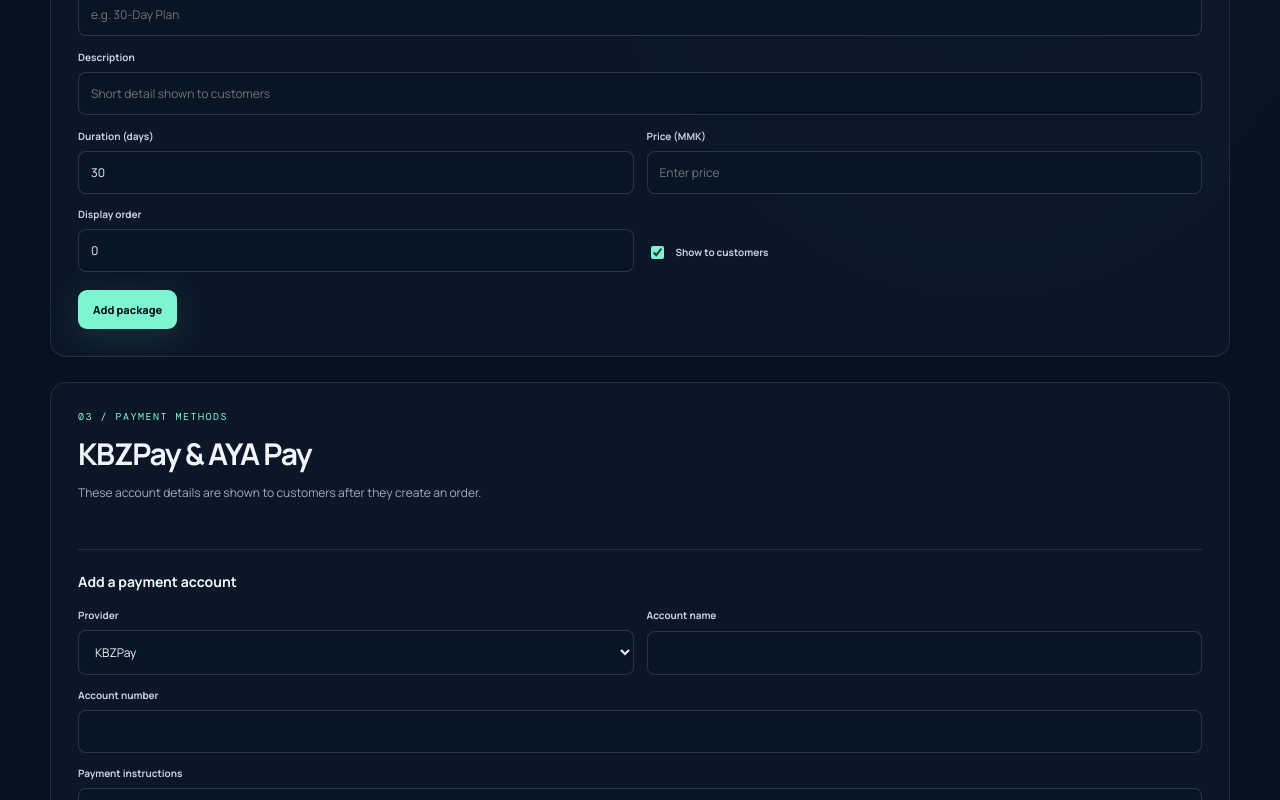
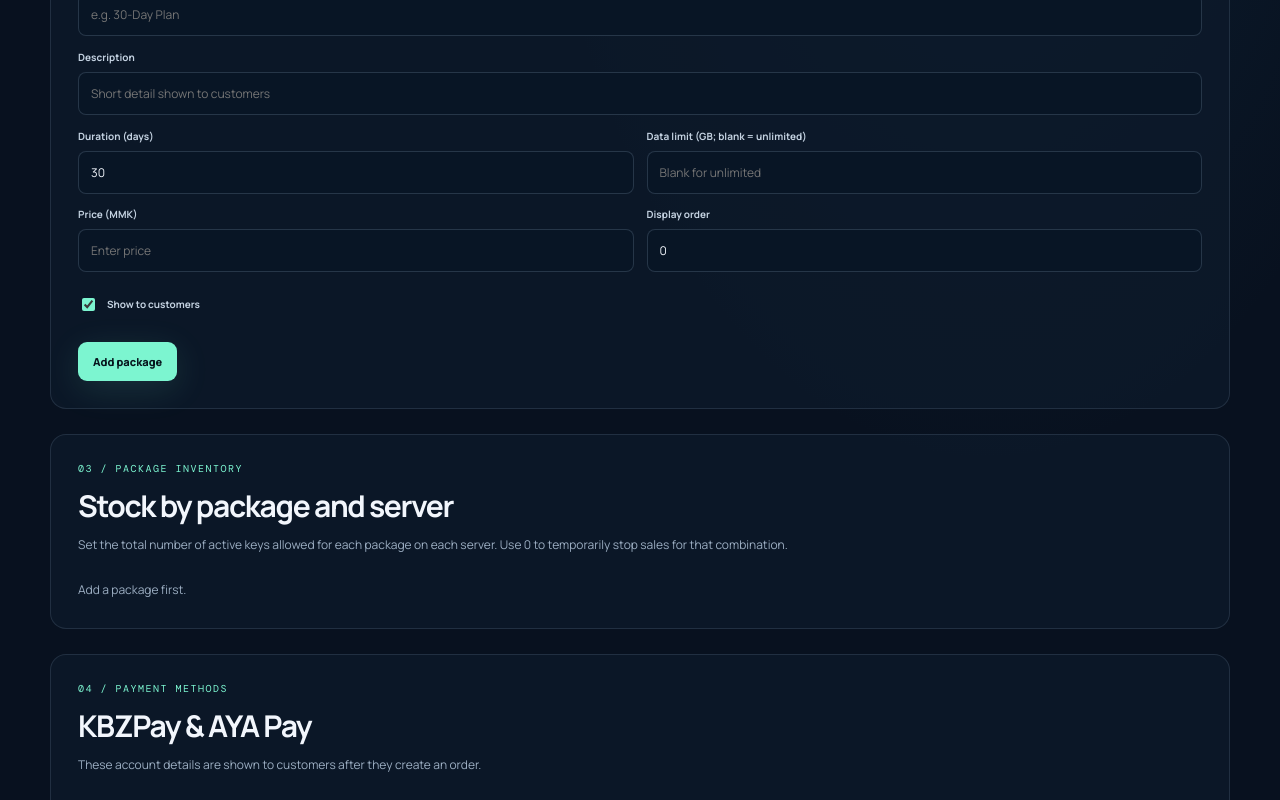
Before and after one commit to joyboyerickinter/JBE-OUTLINE-VPN, a Next.js app: page /admin in a window 1280 px wide. Shown: the part 880-1680 px from the top of the page. Built offline with nearby package versions, Linux system fonts and the light colour scheme.

Commit message:
Add package data limits and per-server package stock controls

```diff
--- a/app/admin/page.tsx
+++ b/app/admin/page.tsx
@@ -8,10 +8,10 @@
     Telegram?: { WebApp?: { initData: string; ready: () => void; expand: () => void; colorScheme?: string } };
   }
 }
-type PackageItem = { id: string; name: string; description: string; duration_days: number; price_mmk: number; active: boolean; sort_order: number };
+type PackageItem = { id: string; name: string; description: string; duration_days: number; price_mmk: number; data_limit_gb: number | null; active: boolean; sort_order: number };
 type PaymentItem = { id: string; provider: "KBZPay" | "AYAPay"; account_name: string; account_number: string; instructions: string; active: boolean; sort_order: number };
 type ServerItem = { id: string; name: string; region: string; env_slot: number; stock_limit: number; active: boolean; sort_order: number; active_keys: number; available_stock: number };
-const emptyPackage = { name: "", description: "", duration_days: "30", price_mmk: "", active: true, sort_order: "0" };
+const emptyPackage = { name: "", description: "", duration_days: "30", price_mmk: "", data_limit_gb: "", active: true, sort_order: "0" };
 const emptyPayment = { provider: "KBZPay" as "KBZPay" | "AYAPay", account_name: "", account_number: "", instructions: "", active: true, sort_order: "0" };
 const money = (amount: number) => new Intl.NumberFormat("en-US").format(amount) + " Ks";
 
@@ -22,6 +22,7 @@
   const [servers, setServers] = useState<ServerItem[]>([]);
   const [serverForms, setServerForms] = useState<Record<string, { name: string; region: string; stock_limit: string; active: boolean; sort_order: string }>>({});
   const [packageForm, setPackageForm] = useState(emptyPackage);
+  const [stockForms, setStockForms] = useState<Record<string, string>>({});
   const [paymentForm, setPaymentForm] = useState(emptyPayment);
   const [editingPackage, setEditingPackage] = useState<string | null>(null);
   const [editingPayment, setEditingPayment] = useState<string | null>(null);
@@ -45,6 +46,17 @@
       const loadedServers: ServerItem[] = serverData.servers ?? [];
       setServers(loadedServers);
       setServerForms(Object.fromEntries(loadedServers.map((server) => [server.id, { name: server.name, region: server.region, stock_limit: String(server.stock_limit), active: server.active, sort_order: String(server.sort_order) }])));
+      const stockResponse = await fetch("/api/admin/package-stock", { headers: { "x-telegram-init-data": raw }, cache: "no-store" });
+      const stockData = await stockResponse.json();
+      if (!stockResponse.ok) throw new Error(stockData.error ?? "Could not load package stock.");
+      const stockMap: Record<string, string> = {};
+      for (const pkg of (data.packages ?? []) as PackageItem[]) {
+        for (const server of loadedServers) {
+          const row = (stockData.rows ?? []).find((entry: { package_id: string; server_id: string; stock_limit: number }) => entry.package_id === pkg.id && entry.server_id === server.id);
+          stockMap[`${pkg.id}:${server.id}`] = String(row?.stock_limit ?? 0);
+        }
+      }
+      setStockForms(stockMap);
       setError("");
     } catch (reason) { setError(reason instanceof Error ? reason.message : "Could not load admin settings."); }
     finally { setLoading(false); }
@@ -63,7 +75,7 @@
     try {
       const response = await fetch("/api/admin/packages", { method: "POST", headers: headers(), body: JSON.stringify({
         ...(editingPackage ? { id: editingPackage } : {}), ...packageForm,
-        duration_days: Number(packageForm.duration_days), price_mmk: Number(packageForm.price_mmk), sort_order: Number(packageForm.sort_order),
+        duration_days: Number(packageForm.duration_days), price_mmk: Number(packageForm.price_mmk), data_limit_gb: packageForm.data_limit_gb.trim() === "" ? null : Number(packageForm.data_limit_gb), sort_order: Number(packageForm.sort_order),
       }) });
       const data = await response.json();
       if (!response.ok) throw new Error(data.error ?? "Could not save package.");
@@ -118,18 +130,23 @@
 
       <section className="admin-panel">
         <div className="section-heading"><div><p className="eyebrow">02 / PRODUCT CATALOG</p><h2>VPN packages</h2><p className="panel-note">Add the three packages customers can buy.</p></div></div>
-        <div className="admin-items">{packages.map((item) => <article className={item.active ? "admin-item" : "admin-item inactive"} key={item.id}><div><b>{item.name}</b><p>{item.duration_days} days · {money(item.price_mmk)} · {item.active ? "Active" : "Inactive"}</p>{item.description && <small>{item.description}</small>}</div><div className="admin-item-actions"><button className="small-button" onClick={() => { setEditingPackage(item.id); setPackageForm({ name: item.name, description: item.description, duration_days: String(item.duration_days), price_mmk: String(item.price_mmk), active: item.active, sort_order: String(item.sort_order) }); }}>Edit</button>{item.active && <button className="small-button danger-button" disabled={busy} onClick={() => void deactivate("packages", item.id)}>Deactivate</button>}</div></article>)}</div>
+        <div className="admin-items">{packages.map((item) => <article className={item.active ? "admin-item" : "admin-item inactive"} key={item.id}><div><b>{item.name}</b><p>{item.duration_days} days · {item.data_limit_gb == null ? "Unlimited data" : `${item.data_limit_gb} GB`} · {money(item.price_mmk)} · {item.active ? "Active" : "Inactive"}</p>{item.description && <small>{item.description}</small>}</div><div className="admin-item-actions"><button className="small-button" onClick={() => { setEditingPackage(item.id); setPackageForm({ name: item.name, description: item.description, duration_days: String(item.duration_days), price_mmk: String(item.price_mmk), data_limit_gb: item.data_limit_gb == null ? "" : String(item.data_limit_gb), active: item.active, sort_order: String(item.sort_order) }); }}>Edit</button>{item.active && <button className="small-button danger-button" disabled={busy} onClick={() => void deactivate("packages", item.id)}>Deactivate</button>}</div></article>)}</div>
         <form className="admin-form" onSubmit={savePackage}>
           <h3>{editingPackage ? "Edit package" : "Add a package"}</h3>
           <label>Package name<input required maxLength={80} value={packageForm.name} onChange={(e) => setPackageForm({ ...packageForm, name: e.target.value })} placeholder="e.g. 30-Day Plan" /></label>
           <label>Description<input maxLength={240} value={packageForm.description} onChange={(e) => setPackageForm({ ...packageForm, description: e.target.value })} placeholder="Short detail shown to customers" /></label>
-          <div className="admin-form-grid"><label>Duration (days)<input required type="number" min="1" max="3650" value={packageForm.duration_days} onChange={(e) => setPackageForm({ ...packageForm, duration_days: e.target.value })} /></label><label>Price (MMK)<input required type="number" min="0" step="1" value={packageForm.price_mmk} onChange={(e) => setPackageForm({ ...packageForm, price_mmk: e.target.value })} placeholder="Enter price" /></label><label>Display order<input type="number" value={packageForm.sort_order} onChange={(e) => setPackageForm({ ...packageForm, sort_order: e.target.value })} /></label><label className="checkbox-label"><input type="checkbox" checked={packageForm.active} onChange={(e) => setPackageForm({ ...packageForm, active: e.target.checked })} /> Show to customers</label></div>
+          <div className="admin-form-grid"><label>Duration (days)<input required type="number" min="1" max="3650" value={packageForm.duration_days} onChange={(e) => setPackageForm({ ...packageForm, duration_days: e.target.value })} /></label><label>Data limit (GB; blank = unlimited)<input type="number" min="1" max="1000000" value={packageForm.data_limit_gb} onChange={(e) => setPackageForm({ ...packageForm, data_limit_gb: e.target.value })} placeholder="Blank for unlimited" /></label><label>Price (MMK)<input required type="number" min="0" step="1" value={packageForm.price_mmk} onChange={(e) => setPackageForm({ ...packageForm, price_mmk: e.target.value })} placeholder="Enter price" /></label><label>Display order<input type="number" value={packageForm.sort_order} onChange={(e) => setPackageForm({ ...packageForm, sort_order: e.target.value })} /></label><label className="checkbox-label"><input type="checkbox" checked={packageForm.active} onChange={(e) => setPackageForm({ ...packageForm, active: e.target.checked })} /> Show to customers</label></div>
           <div className="form-actions"><button className="primary-button" type="submit" disabled={busy}>{busy ? "Saving…" : editingPackage ? "Save changes" : "Add package"}</button>{editingPackage && <button type="button" className="small-button" onClick={() => { setEditingPackage(null); setPackageForm(emptyPackage); }}>Cancel edit</button>}</div>
         </form>
       </section>
 
+
       <section className="admin-panel">
-        <div className="section-heading"><div><p className="eyebrow">03 / PAYMENT METHODS</p><h2>KBZPay & AYA Pay</h2><p className="panel-note">These account details are shown to customers after they create an order.</p></div></div>
+        <div className="section-heading"><div><p className="eyebrow">03 / PACKAGE INVENTORY</p><h2>Stock by package and server</h2><p className="panel-note">Set the total number of active keys allowed for each package on each server. Use 0 to temporarily stop sales for that combination.</p></div></div>
+        {packages.length === 0 ? <p className="panel-note">Add a package first.</p> : <div className="admin-items">{packages.map(pkg => <article className="admin-item" key={pkg.id}><div><b>{pkg.name}</b><p>{pkg.data_limit_gb == null ? "Unlimited data" : pkg.data_limit_gb + " GB"} · {pkg.duration_days} days</p></div><div className="admin-form">{servers.map(server => { const key = `${pkg.id}:${server.id}`; return <form key={key} className="admin-form-grid" onSubmit={async event => { event.preventDefault(); setBusy(true); setError(""); setNotice(""); try { const response = await fetch("/api/admin/package-stock", { method: "POST", headers: headers(), body: JSON.stringify({ package_id: pkg.id, server_id: server.id, stock_limit: Number(stockForms[key] ?? 0) }) }); const data = await response.json(); if (!response.ok) throw new Error(data.error ?? "Could not save stock."); setNotice(`Stock saved: ${pkg.name} · ${server.name}.`); } catch (reason) { setError(reason instanceof Error ? reason.message : "Could not save stock."); } finally { setBusy(false); } }}><label>{server.name} ({server.region})<input type="number" min="0" max="1000000" required value={stockForms[key] ?? "0"} onChange={e => setStockForms({ ...stockForms, [key]: e.target.value })} /></label><button className="primary-button" type="submit" disabled={busy || !server.active}>{busy ? "Saving…" : "Save stock"}</button></form>; })}</div></article>)}</div>}
+      </section>
+      <section className="admin-panel">
+        <div className="section-heading"><div><p className="eyebrow">04 / PAYMENT METHODS</p><h2>KBZPay & AYA Pay</h2><p className="panel-note">These account details are shown to customers after they create an order.</p></div></div>
         <div className="admin-items">{payments.map((item) => <article className={item.active ? "admin-item" : "admin-item inactive"} key={item.id}><div><b>{item.provider} · {item.account_name}</b><p>{item.account_number} · {item.active ? "Active" : "Inactive"}</p>{item.instructions && <small>{item.instructions}</small>}</div><div className="admin-item-actions"><button className="small-button" onClick={() => { setEditingPayment(item.id); setPaymentForm({ provider: item.provider, account_name: item.account_name, account_number: item.account_number, instructions: item.instructions, active: item.active, sort_order: String(item.sort_order) }); }}>Edit</button>{item.active && <button className="small-button danger-button" disabled={busy} onClick={() => void deactivate("payments", item.id)}>Deactivate</button>}</div></article>)}</div>
         <form className="admin-form" onSubmit={savePayment}>
           <h3>{editingPayment ? "Edit payment account" : "Add a payment account"}</h3>
```
